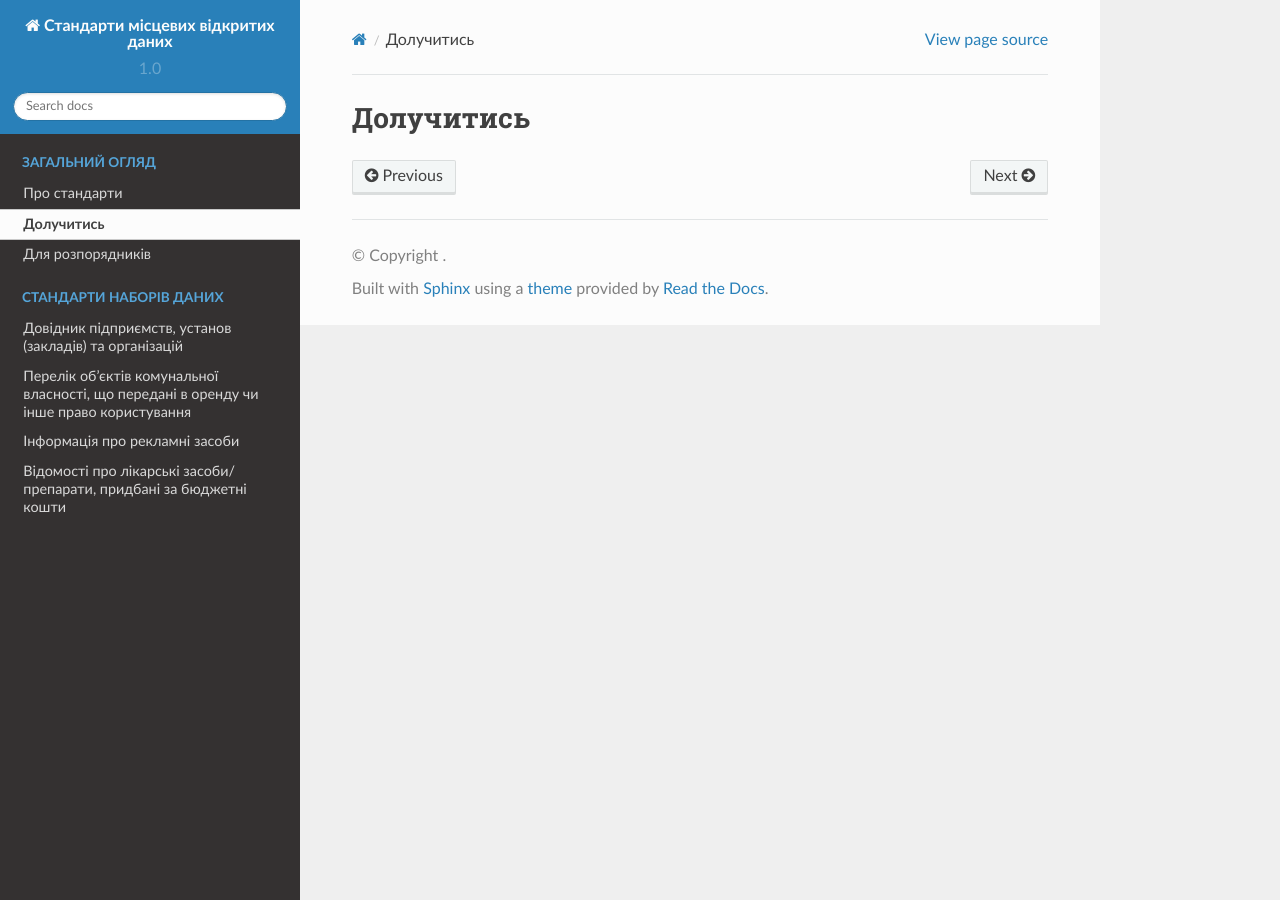
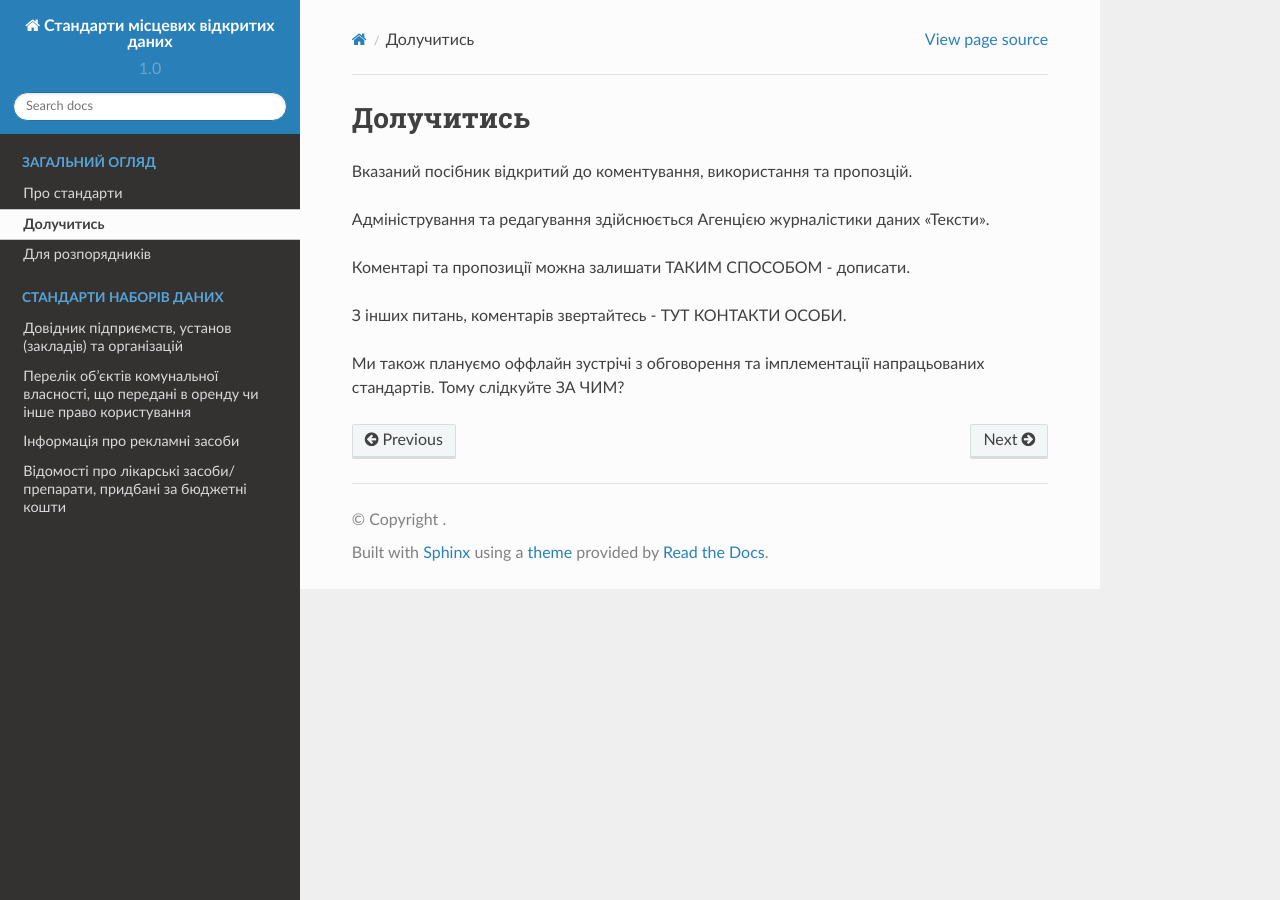
Before and after one commit to virnadiia/municipalOpenDataStandards, a Sphinx documentation site: the page built from docs/source/overview/contribute.rst, in a window 1280 px wide. Built offline with Sphinx 7.4.7 and the Read the Docs theme 2.0.0, drawn with Linux system fonts in a browser that asks for light colours; a script that is not in the unit is left out.

Commit message:
Update contribute.rst

```diff
--- a/docs/source/overview/contribute.rst
+++ b/docs/source/overview/contribute.rst
@@ -1,2 +1,11 @@
 Долучитись
 ==================================================
+Вказаний посібник відкритий до коментування, використання та пропозцій.
+
+Адміністрування та редагування здійснюється Агенцією журналістики даних "Тексти".
+
+Коментарі та пропозиції можна залишати ТАКИМ СПОСОБОМ - дописати.
+
+З інших питань, коментарів звертайтесь - ТУТ КОНТАКТИ ОСОБИ.
+
+Ми також плануємо оффлайн зустрічі з обговорення та імплементації напрацьованих стандартів. Тому слідкуйте ЗА ЧИМ?
```
